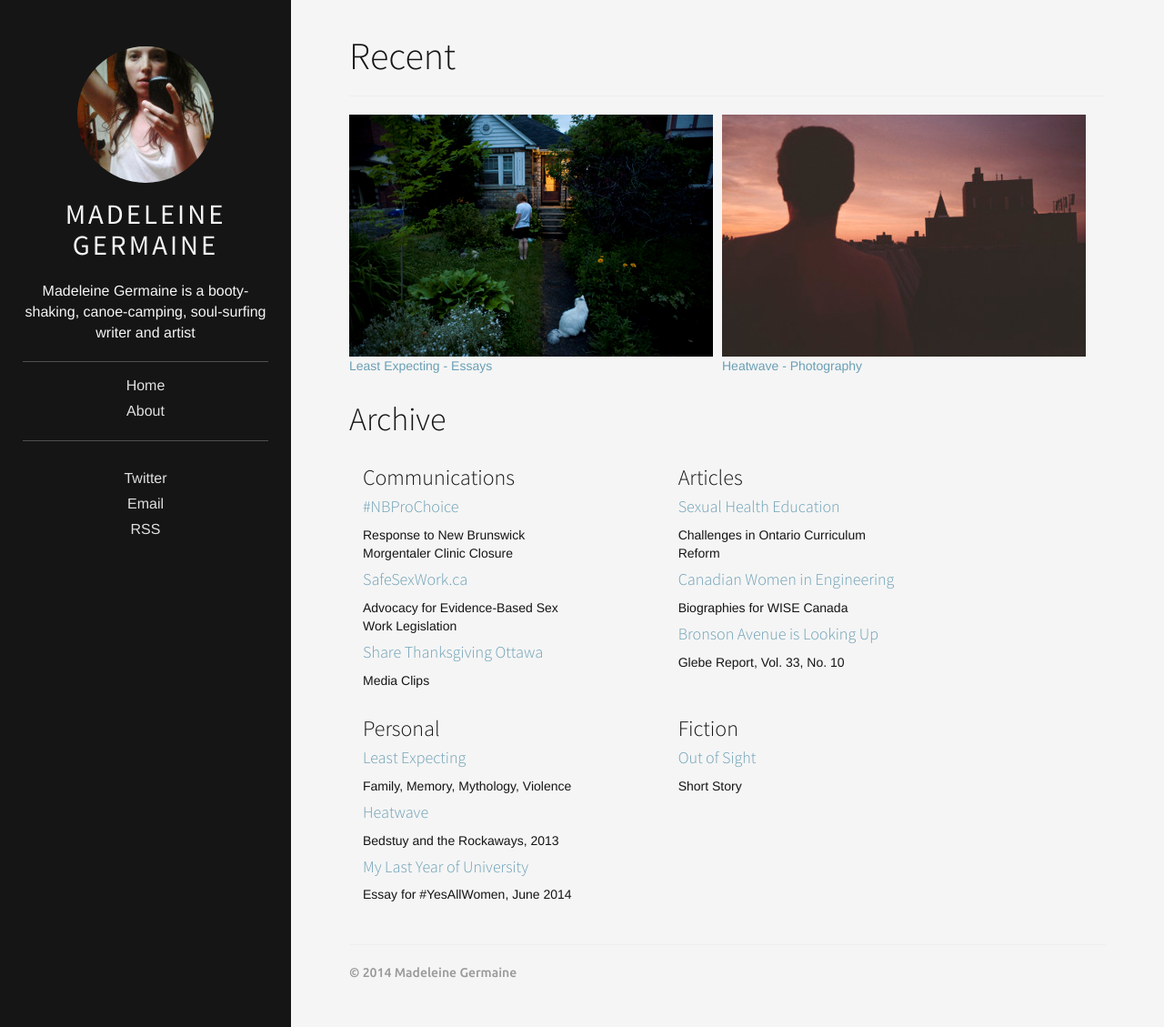
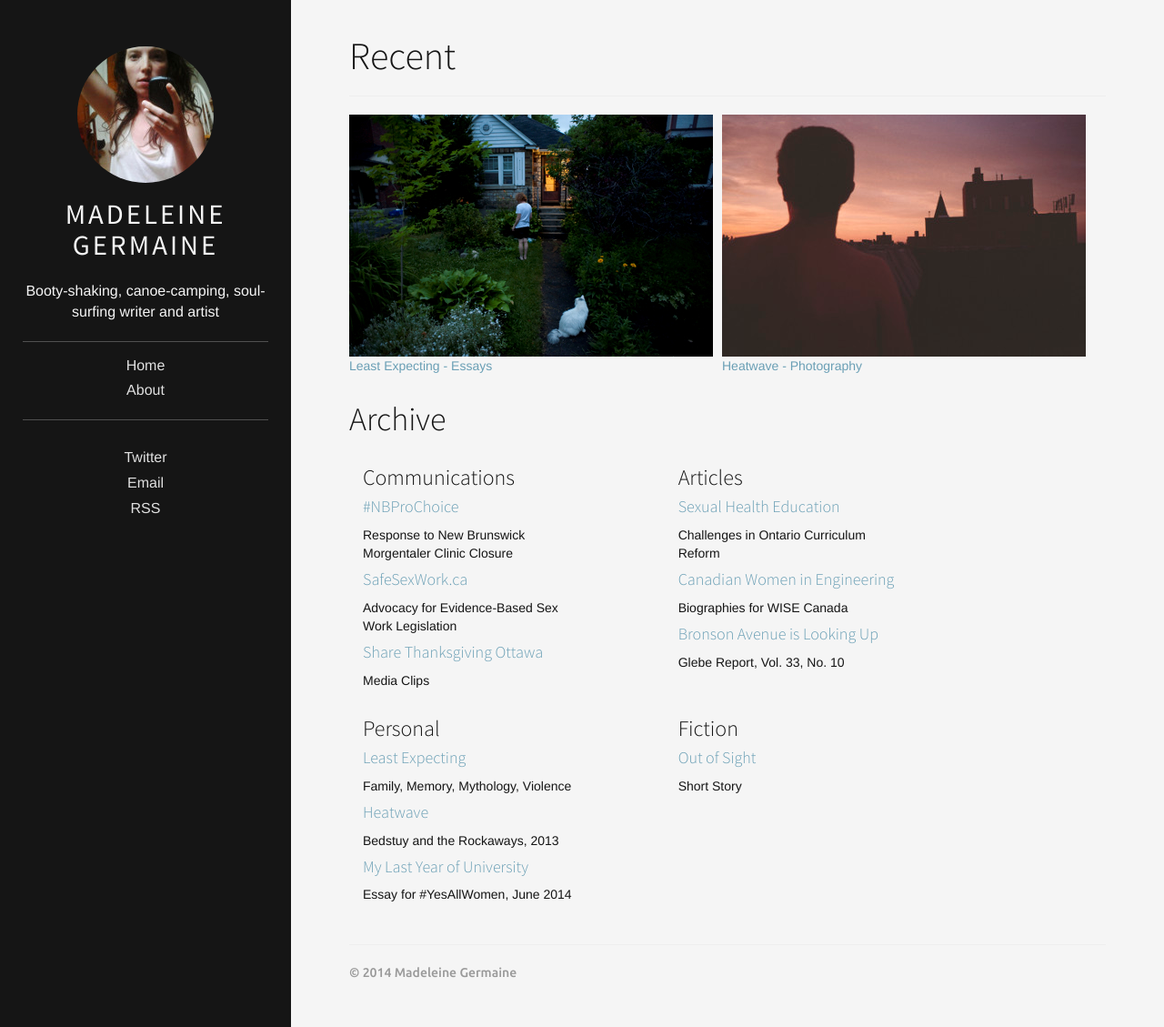
Before and after one commit to madeleinegermaine/madeleinegermaine, a Jekyll site: the page built from index.html, in a window 1280 px wide and 1129 px high. Shown: the whole window at 91% size. Built offline with Jekyll 4.4.1, drawn with Linux system fonts in a browser that asks for light colours; the list of posts is cut into pages by our own code.

Commit message:
Updated _config.yml

```diff
--- a/_config.yml
+++ b/_config.yml
@@ -19,7 +19,7 @@ author:
   name: Madeleine Germaine
   email: bluteau@gmail.com
   twitter: bluteau
-  bio: Madeleine Germaine is a booty-shaking, canoe-camping, soul-surfing writer and artist
+  bio: Booty-shaking, canoe-camping, soul-surfing writer and artist
   email_md5: 5C7140290D8598A15AFDCF0847D20799
 
 rss_path: feed.xml
```
